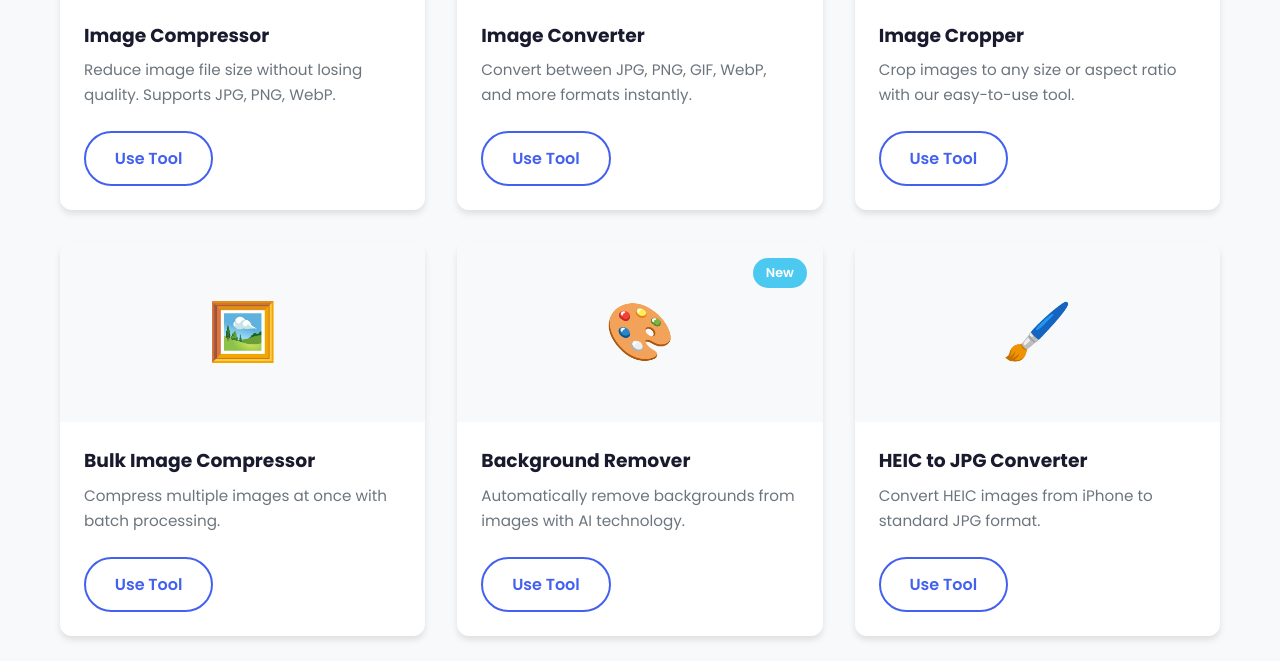
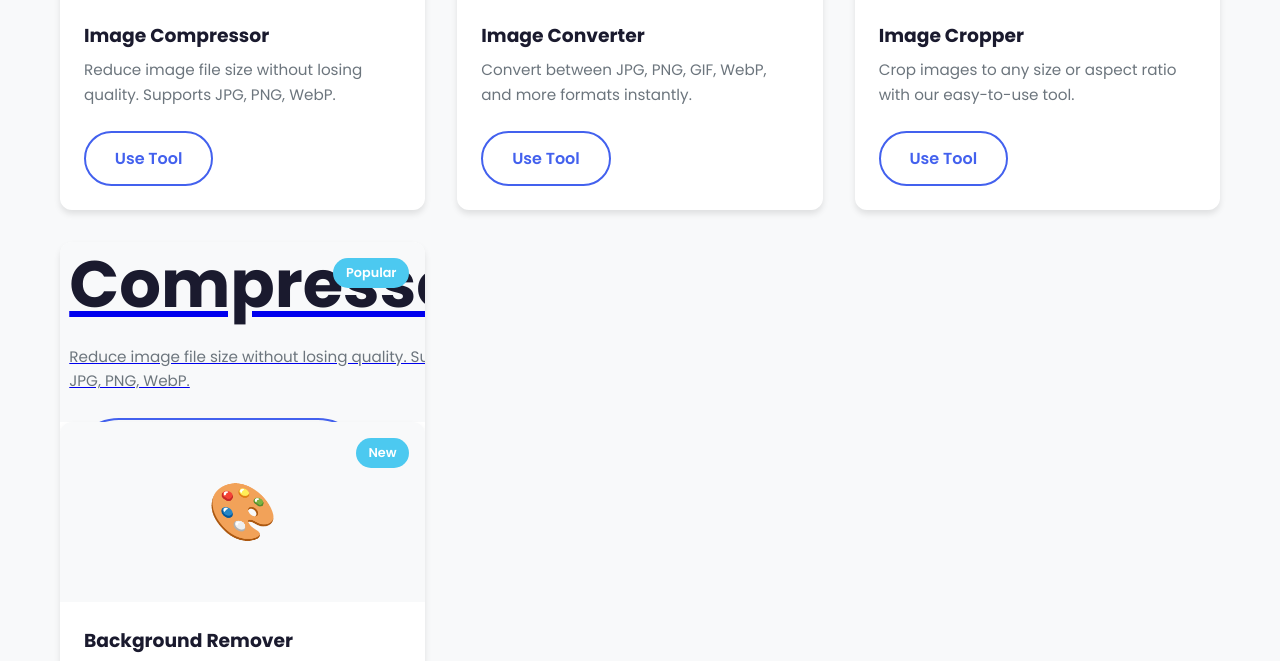
Before and after one commit to preeti-rk/al-tool, a plain HTML site: page index.html in a window 1280 px wide. Shown: the part 877-1538 px from the top of the page. Drawn offline with Linux system fonts and the light colour scheme.

Commit message:
Update index.html

```diff
--- a/index.html
+++ b/index.html
@@ -556,12 +556,15 @@
             <div class="tool-card fade-in" data-category="compression">
                 <div class="tool-card-img">
                     🖼️
-                </div>
-                <div class="tool-card-content">
-                    <h3>Bulk Image Compressor</h3>
-                    <p>Compress multiple images at once with batch processing.</p>
-                    <a href="/bulk-image-compressor" class="btn btn-outline">Use Tool</a>
-                </div>
+            <a href="/tool/image-compressor" class="tool-card-link">
+    <div class="tool-card-content">
+        <span class="tool-card-badge">Popular</span>
+        <h3>Image Compressor</h3>
+        <p>Reduce image file size without losing quality. Supports JPG, PNG, WebP.</p>
+        <span class="btn btn-outline">Use Tool</span>
+    </div>
+</a>
+
             </div>
 
             <div class="tool-card fade-in delay-1" data-category="editing">
```
